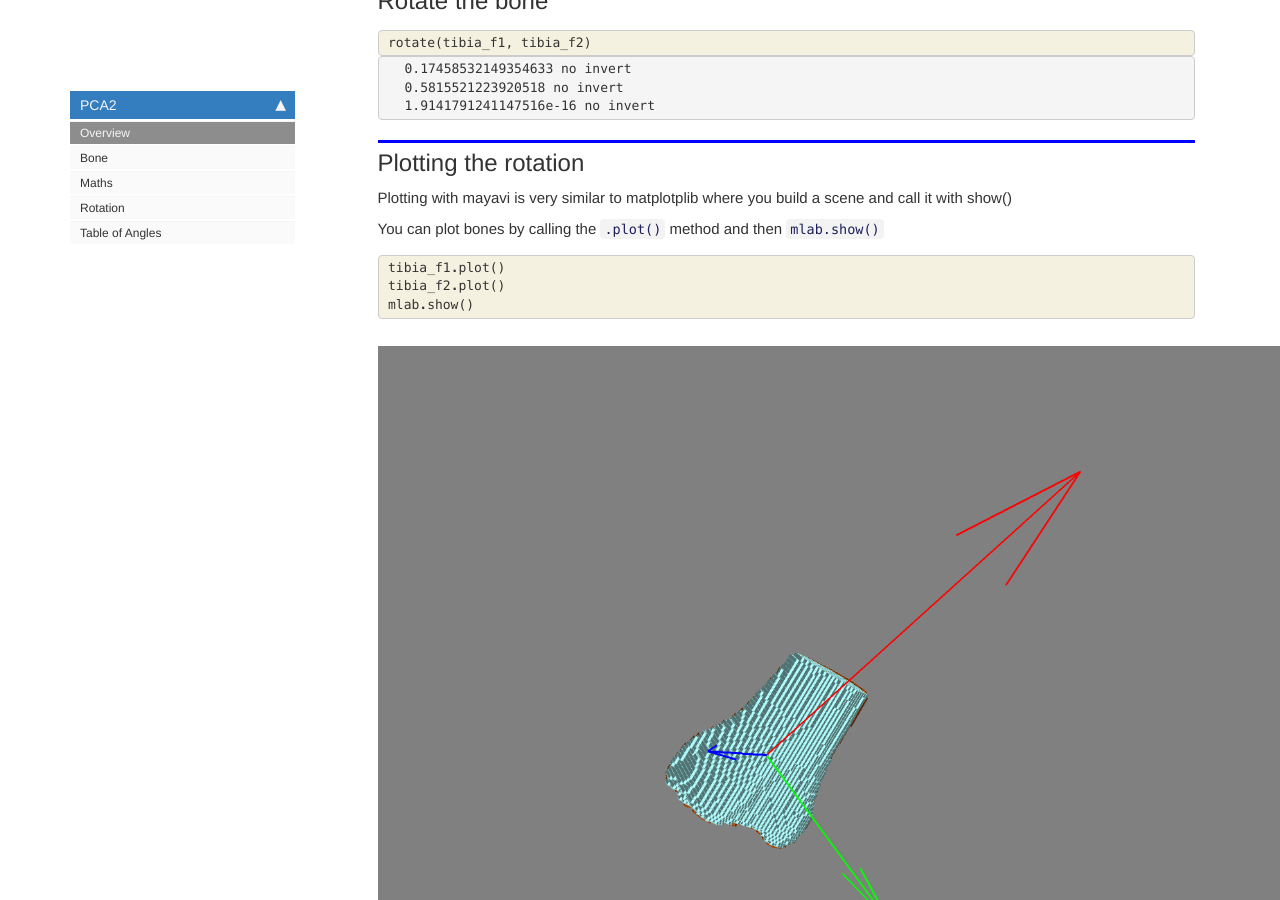
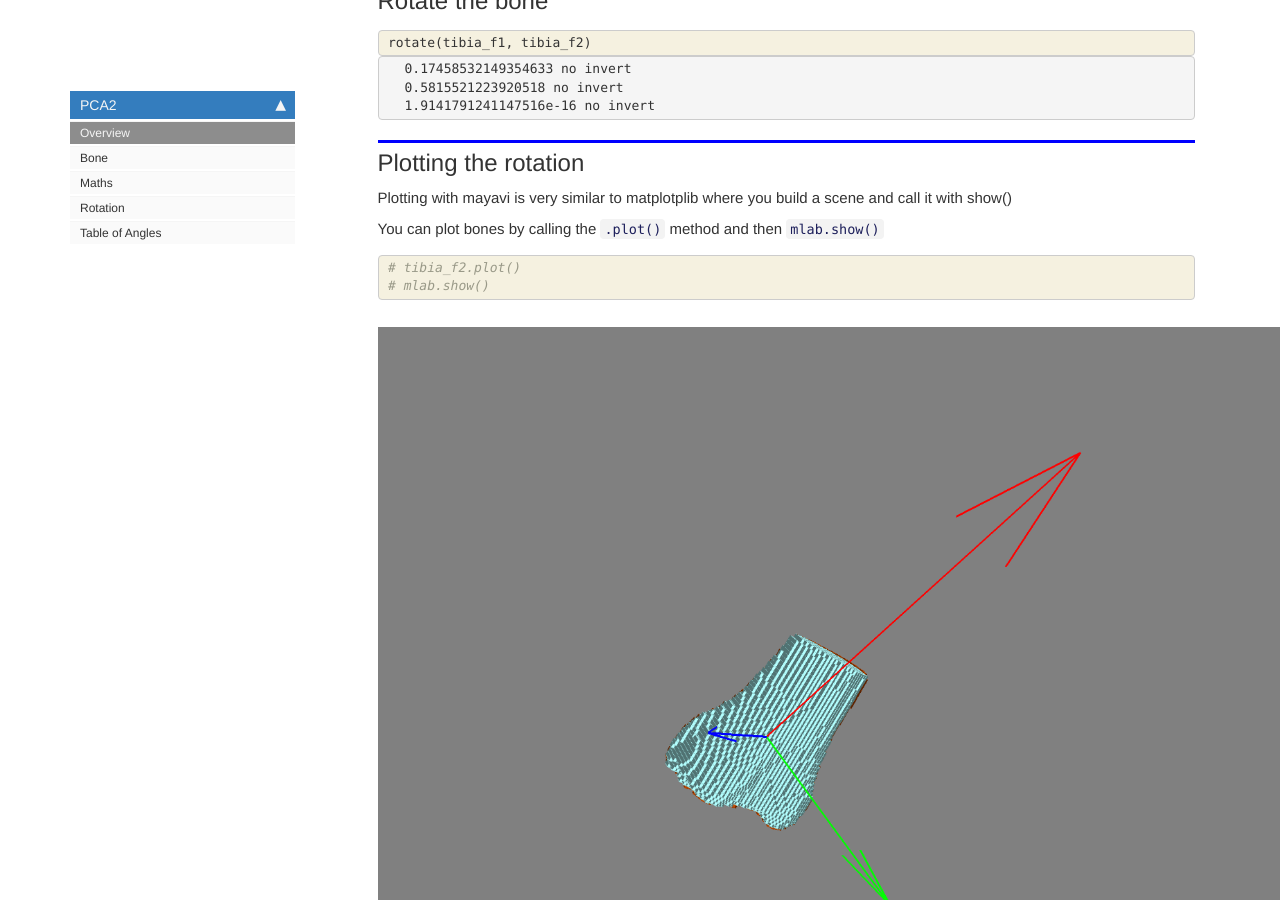
Before and after one commit to lukemshepherd/PCA2, a Jekyll site: the page built from docs/index.html, in a window 1280 px wide and 900 px high, scrolled down 1362 px. Built offline with Jekyll 4.4.1, drawn with Linux system fonts in a browser that asks for light colours; nearby versions of some CDN libraries; comment, search, counter and statistics services are not loaded.

```diff
--- a/docs/index.html
+++ b/docs/index.html
@@ -231,9 +231,8 @@
 
 <div class="inner_cell">
     <div class="input_area">
-<div class=" highlight hl-ipython3"><pre><span></span><span class="n">tibia_f1</span><span class="o">.</span><span class="n">plot</span><span class="p">()</span>
-<span class="n">tibia_f2</span><span class="o">.</span><span class="n">plot</span><span class="p">()</span>
-<span class="n">mlab</span><span class="o">.</span><span class="n">show</span><span class="p">()</span>
+<div class=" highlight hl-ipython3"><pre><span></span><span class="c1"># tibia_f2.plot()</span>
+<span class="c1"># mlab.show()</span>
 </pre></div>
 
     </div>
```
Also changed, not shown: README.md, 1 other file.
